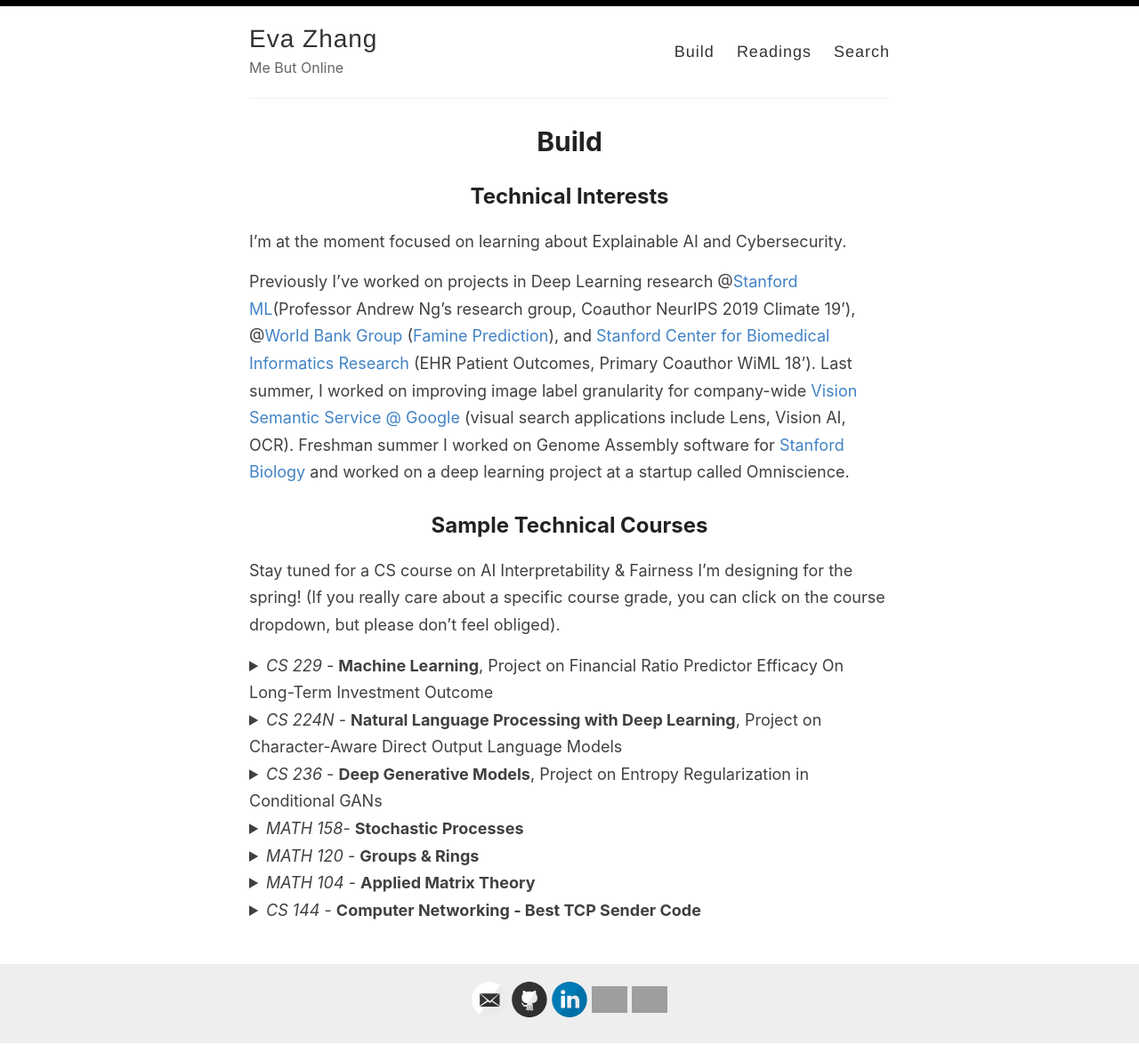
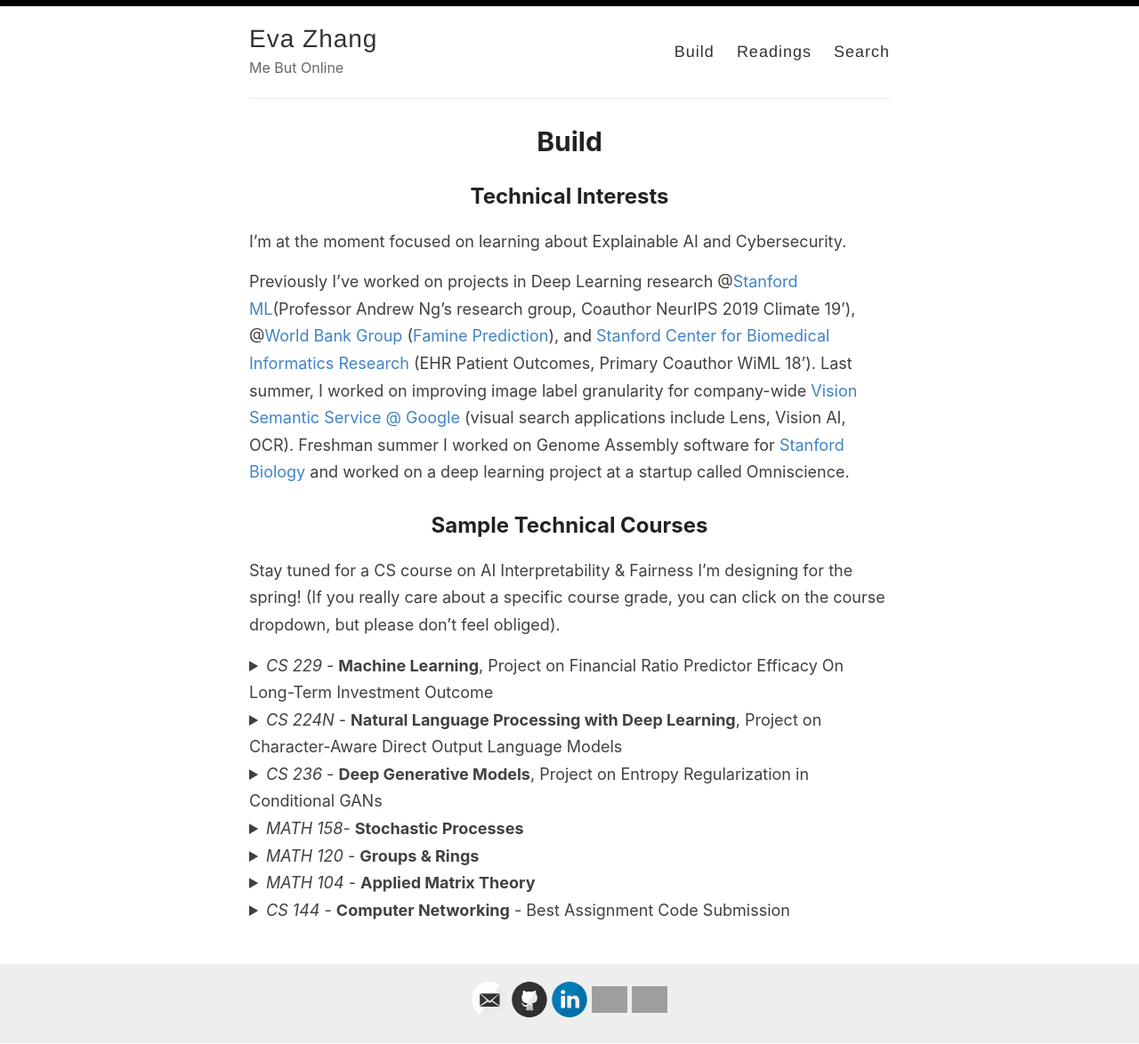
Before and after one commit to evazhang612/sokt-landing, a Jekyll site: the page built from _pages/technicals.md, in a window 1280 px wide. Shown: the whole page at 89% size. Built offline with Jekyll 4.4.1, drawn with Linux system fonts in a browser that asks for light colours; nearby versions of some CDN libraries; library files that are not in the unit come from our copies; grey boxes are pictures that could not be loaded.

Commit message:
Fix wording.

```diff
--- a/_pages/technicals.md
+++ b/_pages/technicals.md
@@ -56,7 +56,7 @@
 
 {% raw %}
 <details>
-    <summary><i>CS 144</i> - <b>Computer Networking - Best TCP Sender Code</b> </summary>
+    <summary><i>CS 144</i> - <b>Computer Networking</b> - Best Assignment Code Submission </summary>
     A
 </details>
 {% endraw %}
```
